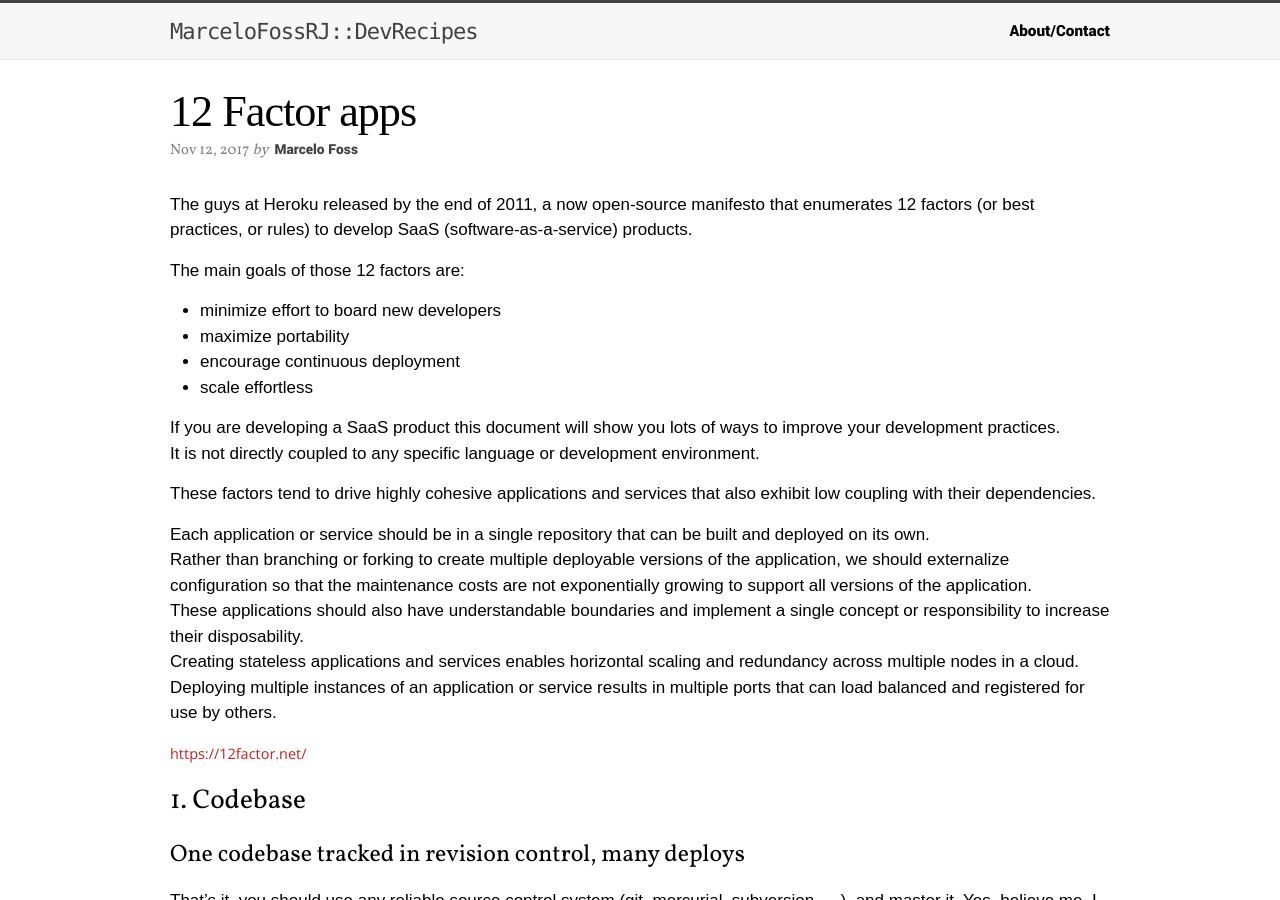
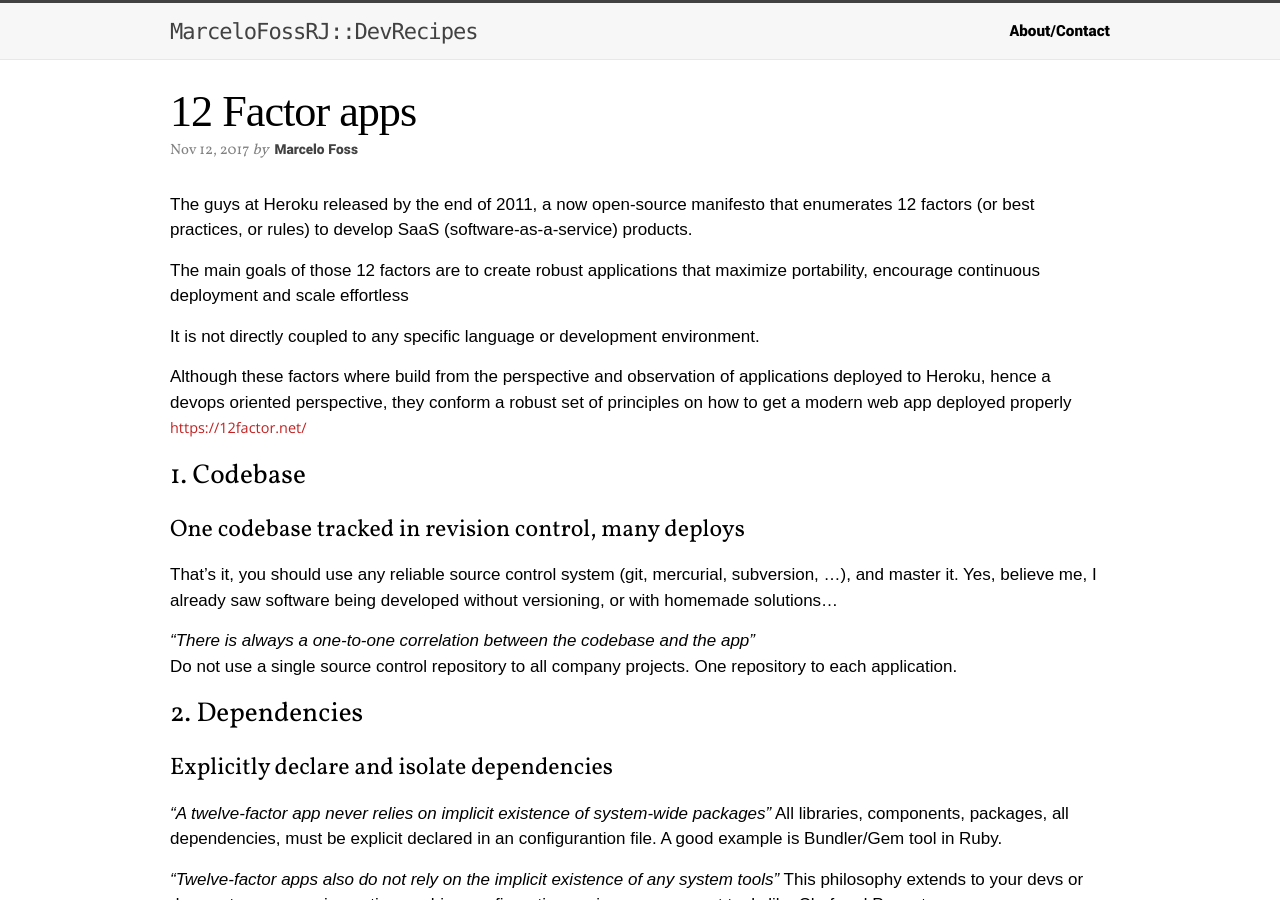
Before and after one commit to MarceloFossRJ/MarceloFossRJ.github.io, a Jekyll site: the page built from _posts/2017-11-10-12factor-app.md, in a window 1280 px wide and 900 px high. Built offline with Jekyll 4.4.1, drawn with Linux system fonts in a browser that asks for light colours; some web fonts are replaced; some of the changed text lies outside the part shown.

Commit message:
12 factor introduction

```diff
--- a/_posts/2017-11-10-12factor-app.md
+++ b/_posts/2017-11-10-12factor-app.md
@@ -3,28 +3,16 @@ layout: post
 title:  "12 Factor apps"
 date:   2017-11-12 19:45:31 -0300
 categories: [article]
-tags: [architecture]
+tags: [architecture, deployment]
 author: Marcelo Foss
 ---
 The guys at Heroku released by the end of 2011, a now open-source manifesto that enumerates 12 factors (or best practices, or rules) to develop SaaS (software-as-a-service) products.
 
-The main goals of those 12 factors are:
-* minimize effort to board new developers
-* maximize portability
-* encourage continuous deployment
-* scale effortless
+The main goals of those 12 factors are to create robust applications that maximize portability, encourage continuous deployment and scale effortless
 
-If you are developing a SaaS product this document will show you lots of ways to improve your development practices.
 It is not directly coupled to any specific language or development environment.
 
-These factors tend to drive highly cohesive applications and services that also exhibit low coupling with their dependencies.
-
-Each application or service should be in a single repository that can be built and deployed on its own.
-Rather than branching or forking to create multiple deployable versions of the application, we should externalize configuration so that the maintenance costs are not exponentially growing to support all versions of the application.
-These applications should also have understandable boundaries and implement a single concept or responsibility to increase their disposability.
-Creating stateless applications and services enables horizontal scaling and redundancy across multiple nodes in a cloud.
-Deploying multiple instances of an application or service results in multiple ports that can load balanced and registered for use by others.
-
+Although these factors where build from the perspective and observation of applications deployed to Heroku, hence a devops oriented perspective, they conform a robust set of principles on how to get a modern web app deployed properly
 [https://12factor.net/](https://12factor.net/)
 
 ## 1. Codebase
@@ -97,6 +85,8 @@ Well, you should keep the different environments of your application as close as
 ### Treat logs as event streams
 *"A twelve-factor app never concerns itself with routing or storage of its output stream."*
 The application should not have its own logging system, or manage logfiles, but send logging messages directly to STDOUT.
+Log storage, collating, and analysis be done in the environment or with other tools.
+Logs should provide visibility to how the application works over time.
 
 ## 12. Admin processes
 ### Run admin/management tasks as one-off processes
```
